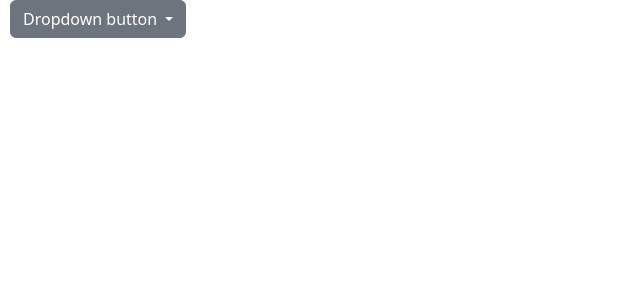
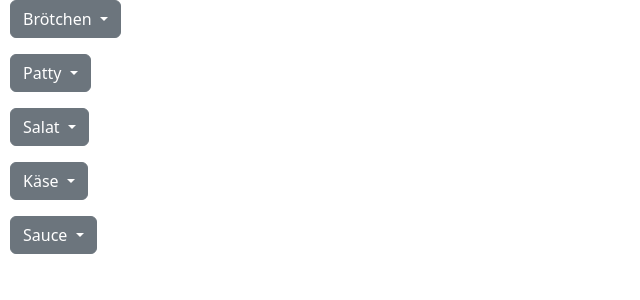
Before and after one commit to Lammy85/flaskTest, a Flask app: template templates/index.html in a window 1280 px wide. Shown: the part 56-356 px from the top of the page, without its empty margins (0-640 px from the left). Run offline with Flask 3, Linux system fonts and the light colour scheme; the template is opened without the code that fills it, so the values that code supplies are empty.

Commit message:
dropdown menüs eingefügt

```diff
--- a/main.py
+++ b/main.py
@@ -1,7 +1,35 @@
-from flask import Flask
+from flask import Flask, render_template, request
+from flask_sqlalchemy import SQLAlchemy
+from datetime import *
 
 app = Flask(__name__)
+app.config['SQLALCHEMY_DATABASE_URI'] = 'sqlite:///db.db'
+app.config['SQLALCHEMY_TRACK_MODIFICATIONS'] = False
 
-@app.route("/")
+db = SQLAlchemy(app)
+
+class Burger(db.Model):
+    id = db.Column(db.Integer, primary_key=True)
+    broetchen = db.Column(db.String(200), nullable=True)
+    patty = db.Column(db.String(200), nullable=True)
+    salat = db.Column(db.String(200), nullable=True)
+    kaese = db.Column(db.String(200), nullable=True)
+    sauce = db.Column(db.String(200), nullable=True)
+
+@app.route('/', methods=['GET', 'POST'])
 def start_page():
+    if request.method == 'POST':
+        new_burger = Burger(
+            broetchen = request.form[''],
+            patty = request.form[''],
+            salat = request.form[''],
+            kaese = request.form[''],
+            sauce = request.form['']
+        )
+        db.session.add(new_burger)
+        db.session.commit()
+
     return "Hello, World!"
+
+if __name__ == "__main__":
+    app.run()
--- a/templates/index.html
+++ b/templates/index.html
@@ -12,7 +12,7 @@
         crossorigin="anonymous"></script>
     <style>
         .my-form {
-            position: absolute;
+            position: relative;
             left: 10px;
             width: calc(100% - 160px);
         }
@@ -30,19 +30,72 @@
             </a>
         </div>
     </nav>
-    <form class="d-flex justify-content-start input-group mb-3 my-form">
+    <form class="d-flex justify-content-start input-group mb-3 my-form" action="" method="POST">
         <div class="dropdown">
             <button class="btn btn-secondary dropdown-toggle" type="button" data-bs-toggle="dropdown"
                 aria-expanded="false">
-                Dropdown button
+                Brötchen
             </button>
             <ul class="dropdown-menu">
-                <li><a class="dropdown-item" href="#">Burger laden</a></li>
-                <li><a class="dropdown-item" href="#">Burger speichern</a></li>
+                <li><a class="dropdown-item" href="#">Sesam</a></li>
+                <li><a class="dropdown-item" href="#">Mehrkorn</a></li>
+                <li><a class="dropdown-item" href="#">Brioche</a></li>
+                <li><a class="dropdown-item" href="#">Kein Brötchen</a></li>
             </ul>
         </div>
     </form>
-
+    <form class="d-flex justify-content-start input-group mb-3 my-form" action="" method="POST">
+        <div class="dropdown">
+            <button class="btn btn-secondary dropdown-toggle" type="button" data-bs-toggle="dropdown"
+                aria-expanded="false">
+                Patty
+            </button>
+            <ul class="dropdown-menu">
+                <li><a class="dropdown-item" href="#">Rindfleisch</a></li>
+                <li><a class="dropdown-item" href="#">Soja</a></li>
+                <li><a class="dropdown-item" href="#">Seitan</a></li>
+                <li><a class="dropdown-item" href="#">Kein Patty</a></li>
+            </ul>
+        </div>
+    </form>
+    <form class="d-flex justify-content-start input-group mb-3 my-form" action="" method="POST">
+        <div class="dropdown">
+            <button class="btn btn-secondary dropdown-toggle" type="button" data-bs-toggle="dropdown"
+                aria-expanded="false">
+                Salat
+            </button>
+            <ul class="dropdown-menu">
+                <li><a class="dropdown-item" href="#">Eisbergsalat</a></li>
+                <li><a class="dropdown-item" href="#">Kein Salat</a></li>
+            </ul>
+        </div>
+    </form>
+    <form class="d-flex justify-content-start input-group mb-3 my-form" action="" method="POST">
+        <div class="dropdown">
+            <button class="btn btn-secondary dropdown-toggle" type="button" data-bs-toggle="dropdown"
+                aria-expanded="false">
+                Käse
+            </button>
+            <ul class="dropdown-menu">
+                <li><a class="dropdown-item" href="#">Cheddar</a></li>
+                <li><a class="dropdown-item" href="#">Vegan Cheese</a></li>
+                <li><a class="dropdown-item" href="#">Kein Käse</a></li>
+            </ul>
+        </div>
+    </form>
+    <form class="d-flex justify-content-start input-group mb-3 my-form" action="" method="POST">
+        <div class="dropdown">
+            <button class="btn btn-secondary dropdown-toggle" type="button" data-bs-toggle="dropdown"
+                aria-expanded="false">
+                Sauce
+            </button>
+            <ul class="dropdown-menu">
+                <li><a class="dropdown-item" href="#">Ketchup</a></li>
+                <li><a class="dropdown-item" href="#">Mayo</a></li>
+                <li><a class="dropdown-item" href="#">Keine Sauce</a></li>
+            </ul>
+        </div>
+    </form>
 </body>
 
 </html>
```
Also changed, not shown: 1 other file.
